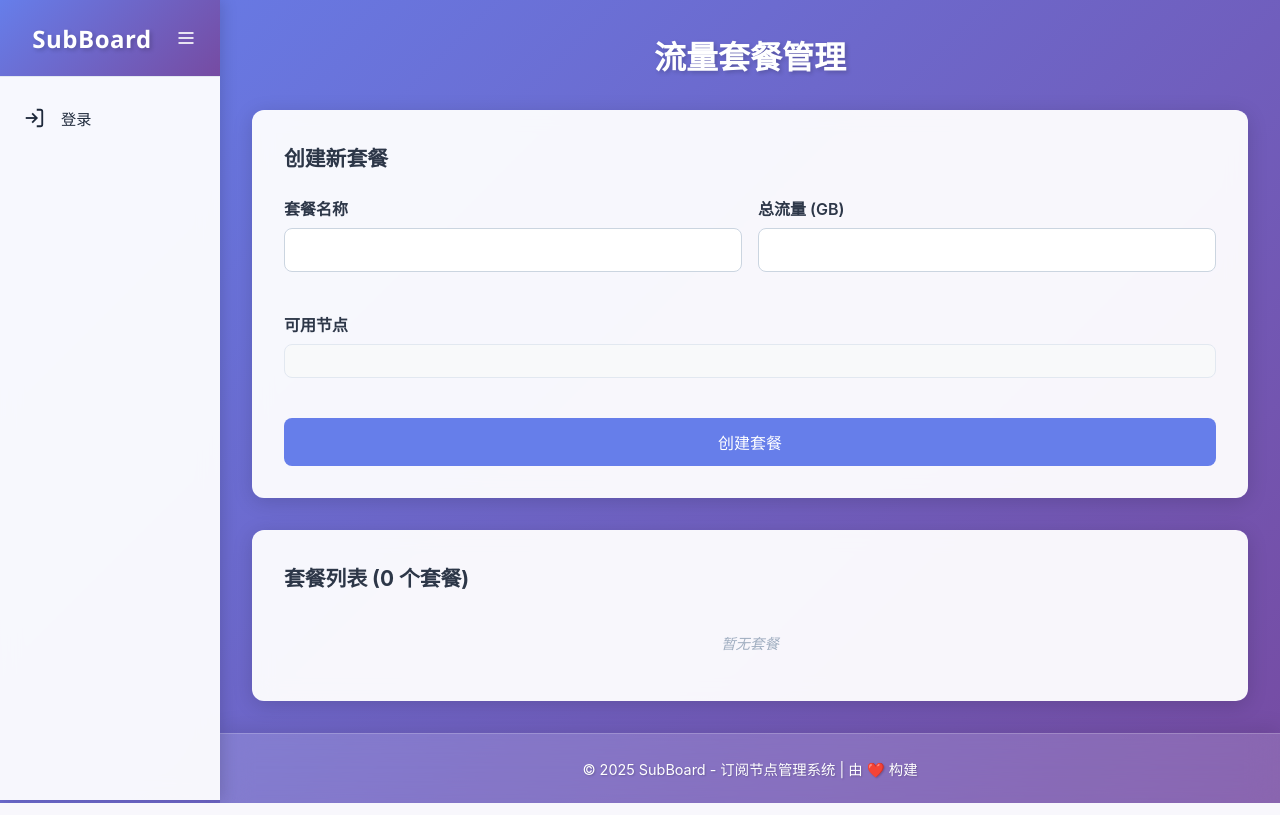
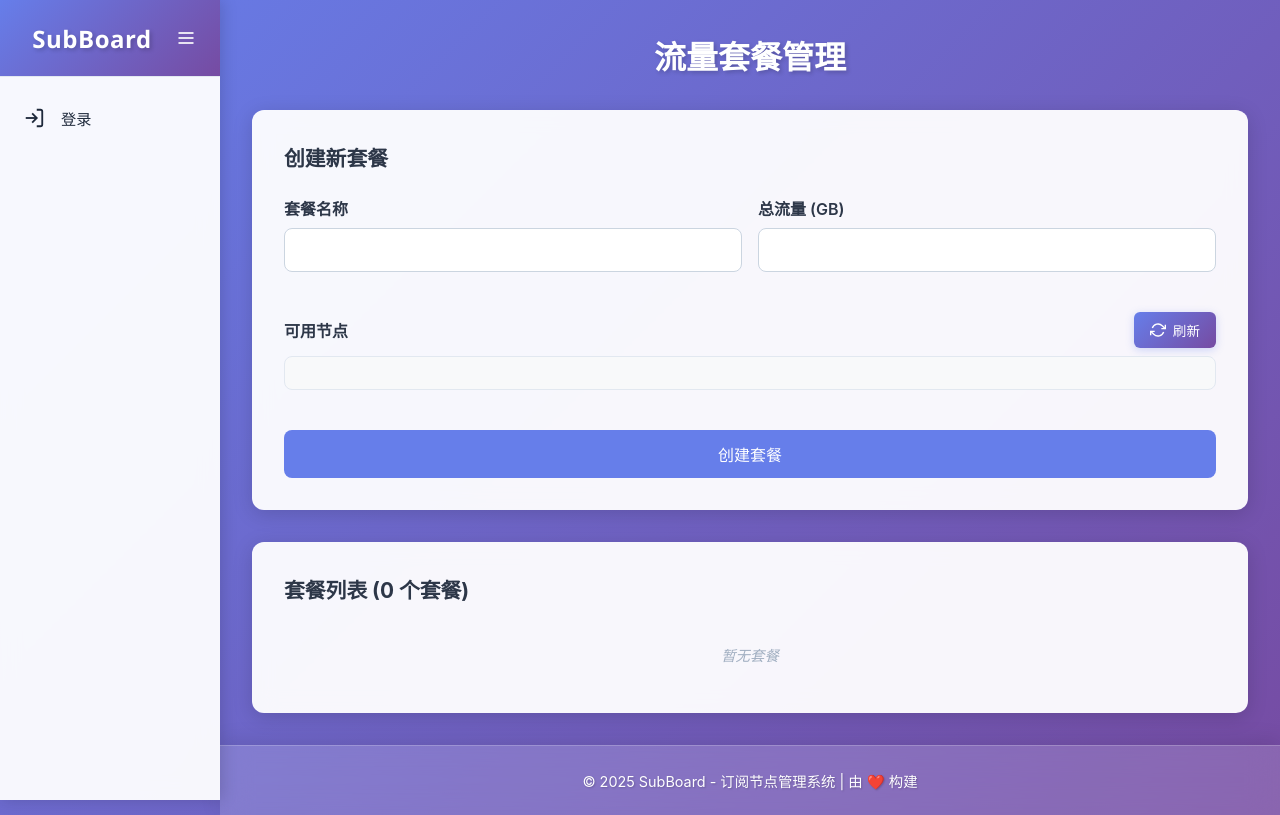
Before and after one commit to 1m1ng/SubBoard, a Flask app: template templates/packages.html in a window 1280 px wide. Run offline with Flask 3, Linux system fonts and the light colour scheme; the template is opened without the code that fills it, so the values that code supplies are empty.

Commit message:
feat: 添加节点刷新功能，支持清除缓存并重新加载节点列表

```diff
--- a/static/packages.css
+++ b/static/packages.css
@@ -1,6 +1,73 @@
 /* ================================
    套餐管理页面专用样式
    ================================ */
+
+/* 标签与按钮组合布局 */
+.label-with-button {
+    display: flex;
+    justify-content: space-between;
+    align-items: center;
+    margin-bottom: 0.5rem;
+}
+
+.label-with-button label {
+    margin: 0;
+}
+
+/* 刷新按钮样式 */
+.btn-refresh {
+    display: flex;
+    align-items: center;
+    gap: 0.4rem;
+    padding: 0.5rem 1rem;
+    background: linear-gradient(135deg, #667eea 0%, #764ba2 100%);
+    color: white;
+    border: none;
+    border-radius: 6px;
+    font-size: 0.85rem;
+    font-weight: 500;
+    cursor: pointer;
+    transition: all 0.3s ease;
+    box-shadow: 0 2px 8px rgba(102, 126, 234, 0.3);
+}
+
+.btn-refresh .icon {
+    width: 16px;
+    height: 16px;
+    flex-shrink: 0;
+}
+
+.btn-refresh:hover:not(:disabled) {
+    background: linear-gradient(135deg, #5a67d8 0%, #6b46a0 100%);
+    transform: translateY(-2px);
+    box-shadow: 0 4px 12px rgba(102, 126, 234, 0.4);
+}
+
+.btn-refresh:hover:not(:disabled) .icon {
+    transform: rotate(180deg);
+    transition: transform 0.6s ease;
+}
+
+.btn-refresh:active:not(:disabled) {
+    transform: translateY(0);
+    box-shadow: 0 2px 6px rgba(102, 126, 234, 0.3);
+}
+
+.btn-refresh:disabled {
+    opacity: 0.6;
+    cursor: not-allowed;
+}
+
+/* 刷新动画 */
+.icon.spinning {
+    animation: spin-refresh 1s linear infinite;
+}
+
+@keyframes spin-refresh {
+    to {
+        transform: rotate(360deg);
+    }
+}
 
 /* 节点选择区域 */
 .nodes-selection {
--- a/templates/packages.html
+++ b/templates/packages.html
@@ -26,7 +26,17 @@
             </div>
 
             <div class="form-group">
-                <label>可用节点</label>
+                <div class="label-with-button">
+                    <label>可用节点</label>
+                    <button type="button" class="btn-refresh" onclick="refreshAllNodes('create')" title="刷新所有节点">
+                        <svg class="icon" viewBox="0 0 24 24" fill="none" stroke="currentColor" stroke-width="2">
+                            <polyline points="23 4 23 10 17 10"></polyline>
+                            <polyline points="1 20 1 14 7 14"></polyline>
+                            <path d="M3.51 9a9 9 0 0 1 14.85-3.36L23 10M1 14l4.64 4.36A9 9 0 0 0 20.49 15"></path>
+                        </svg>
+                        刷新
+                    </button>
+                </div>
                 <div class="nodes-selection">
                     {% for server in servers %}
                     <div class="server-group">
@@ -105,7 +115,17 @@
             </div>
 
             <div class="form-group">
-                <label>可用节点</label>
+                <div class="label-with-button">
+                    <label>可用节点</label>
+                    <button type="button" class="btn-refresh" onclick="refreshAllNodes('edit')" title="刷新所有节点">
+                        <svg class="icon" viewBox="0 0 24 24" fill="none" stroke="currentColor" stroke-width="2">
+                            <polyline points="23 4 23 10 17 10"></polyline>
+                            <polyline points="1 20 1 14 7 14"></polyline>
+                            <path d="M3.51 9a9 9 0 0 1 14.85-3.36L23 10M1 14l4.64 4.36A9 9 0 0 0 20.49 15"></path>
+                        </svg>
+                        刷新
+                    </button>
+                </div>
                 <div class="nodes-selection">
                     {% for server in servers %}
                     <div class="server-group">
@@ -133,6 +153,64 @@
 // 存储已加载的节点数据
 const nodesCache = {};
 const loadedServers = {};
+
+// 刷新所有节点（清除缓存并重新加载）
+async function refreshAllNodes(formType) {
+    const refreshBtn = event.target.closest('.btn-refresh');
+    const originalHTML = refreshBtn.innerHTML;
+
+    // 禁用按钮并显示加载状态
+    refreshBtn.disabled = true;
+    refreshBtn.innerHTML = `
+        <svg class="icon spinning" viewBox="0 0 24 24" fill="none" stroke="currentColor" stroke-width="2">
+            <polyline points="23 4 23 10 17 10"></polyline>
+            <polyline points="1 20 1 14 7 14"></polyline>
+            <path d="M3.51 9a9 9 0 0 1 14.85-3.36L23 10M1 14l4.64 4.36A9 9 0 0 0 20.49 15"></path>
+        </svg>
+        刷新中...
+    `;
+
+    try {
+        // 调用后端刷新接口
+        const response = await fetch('/packages/refresh_nodes', {
+            method: 'POST',
+            headers: {
+                'Content-Type': 'application/json'
+            }
+        });
+
+        const data = await response.json();
+
+        if (data.success) {
+            // 清除本地缓存
+            Object.keys(nodesCache).forEach(key => delete nodesCache[key]);
+            Object.keys(loadedServers).forEach(key => {
+                if (key.startsWith(formType + '_')) {
+                    delete loadedServers[key];
+                }
+            });
+
+            // 重新加载所有已展开的节点
+            const servers = {{ servers | map(attribute='board_name') | list | tojson }};
+            for (const boardName of servers) {
+                const nodesList = document.getElementById(`${formType}_nodes_${boardName}`);
+                if (nodesList && nodesList.style.display !== 'none') {
+                    await loadNodes(formType, boardName);
+                    loadedServers[`${formType}_${boardName}`] = true;
+                }
+            }
+        } else {
+            alert('刷新失败: ' + (data.message || '未知错误'));
+        }
+    } catch (error) {
+        console.error('刷新节点失败:', error);
+        alert('刷新失败: ' + error.message);
+    } finally {
+        // 恢复按钮状态
+        refreshBtn.disabled = false;
+        refreshBtn.innerHTML = originalHTML;
+    }
+}
 
 // 切换服务器节点显示
 async function toggleServerNodes(formType, boardName) {
```
Also changed, not shown: routes/admin.py (+8 -0 lines), routes/packages.py (+63 -0 lines).
